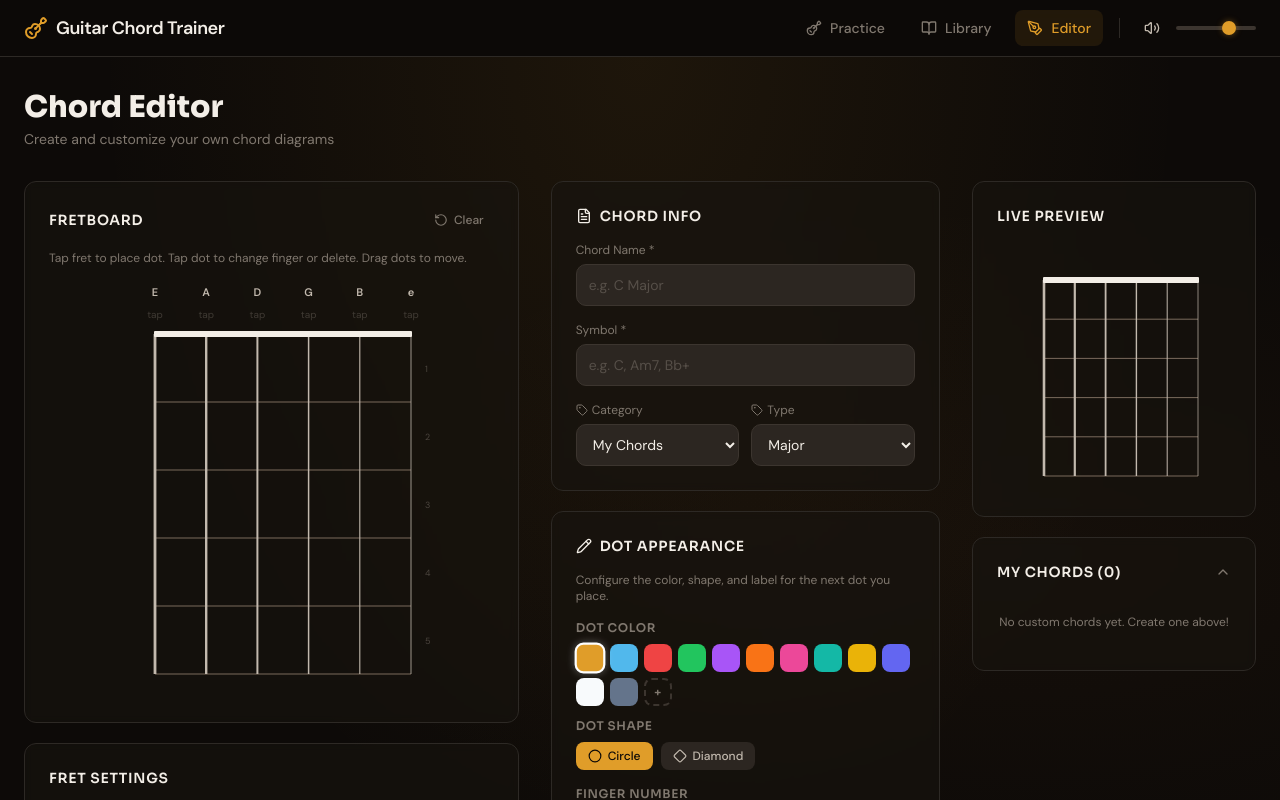
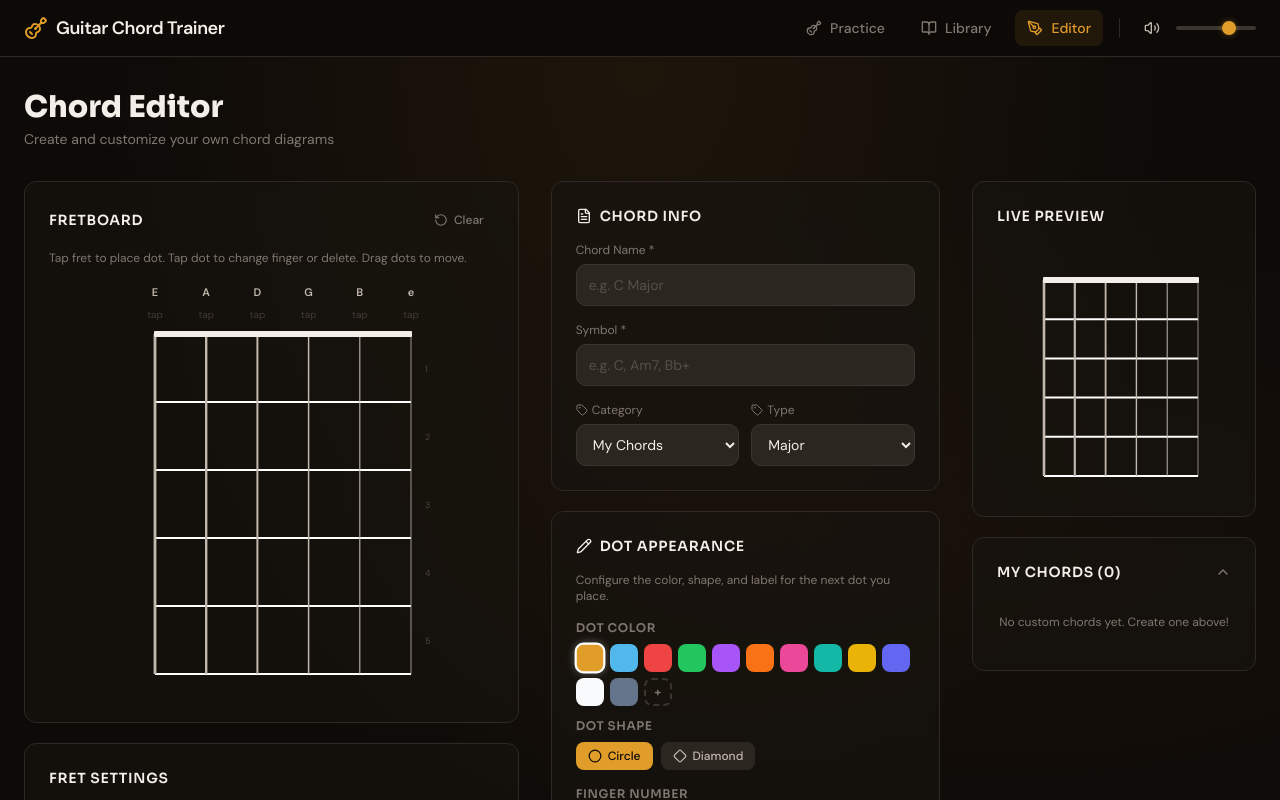
Before and after one commit to randysoller/FretMaster, a React (Vite) app: page /editor in a window 1280 px wide. Shown: the top 800 px of the page. Built offline with nearby package versions, Linux system fonts and the light colour scheme.

Commit message:
Make fret lines thicker and white globally

```diff
--- a/src/components/features/ChordDiagram.tsx
+++ b/src/components/features/ChordDiagram.tsx
@@ -95,7 +95,7 @@ export default function ChordDiagram({ chord, size = 'md' }: ChordDiagramProps)
           x2={getStringX(numStrings - 1)}
           y2={getFretY(i)}
           className="chord-fret"
-          strokeWidth={i === 0 && !showNut ? 1.5 : 1}
+          strokeWidth={i === 0 && !showNut ? 2.5 : 2}
         />
       ))}
 
--- a/src/components/features/CustomChordDiagram.tsx
+++ b/src/components/features/CustomChordDiagram.tsx
@@ -69,8 +69,8 @@ export default function CustomChordDiagram({ chord, size = 'md' }: CustomChordDi
           y1={getFretY(i)}
           x2={getStringX(numStrings - 1)}
           y2={getFretY(i)}
-          stroke="hsl(28 14% 42%)"
-          strokeWidth={i === 0 && !showNut ? 1.5 : 1}
+          stroke="#ffffff"
+          strokeWidth={i === 0 && !showNut ? 2.5 : 2}
         />
       ))}
 
--- a/src/components/features/InteractiveFretboard.tsx
+++ b/src/components/features/InteractiveFretboard.tsx
@@ -370,8 +370,8 @@ export default function InteractiveFretboard({ chord, width = 320, height = 420
             y1={getFretY(i)}
             x2={getStringX(numStrings - 1)}
             y2={getFretY(i)}
-            stroke="hsl(28 14% 42%)"
-            strokeWidth={i === 0 && !showNut ? 1.5 : 1}
+            stroke="#ffffff"
+            strokeWidth={i === 0 && !showNut ? 2.5 : 2}
           />
         ))}
 
--- a/src/index.css
+++ b/src/index.css
@@ -105,8 +105,8 @@
   }
 
   .chord-fret {
-    stroke: hsl(var(--border-default));
-    stroke-width: 1;
+    stroke: #ffffff;
+    stroke-width: 2;
   }
 
   .chord-nut {
```
